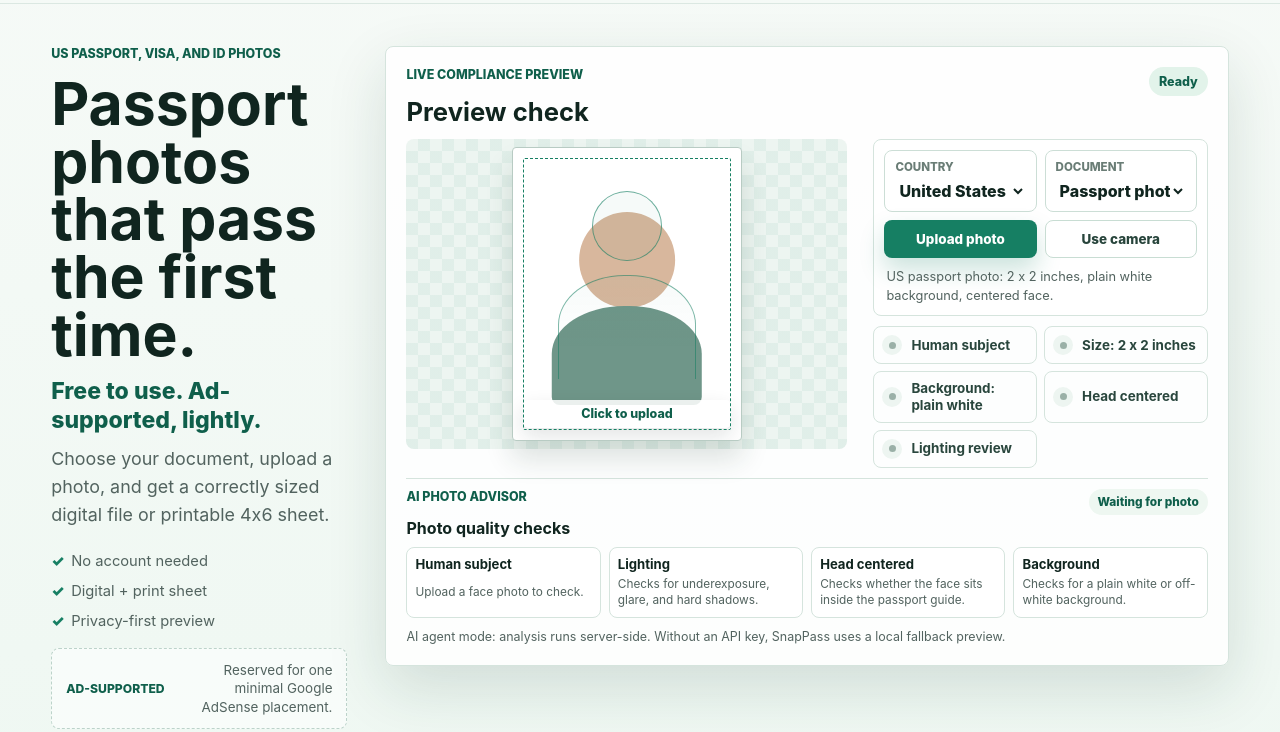
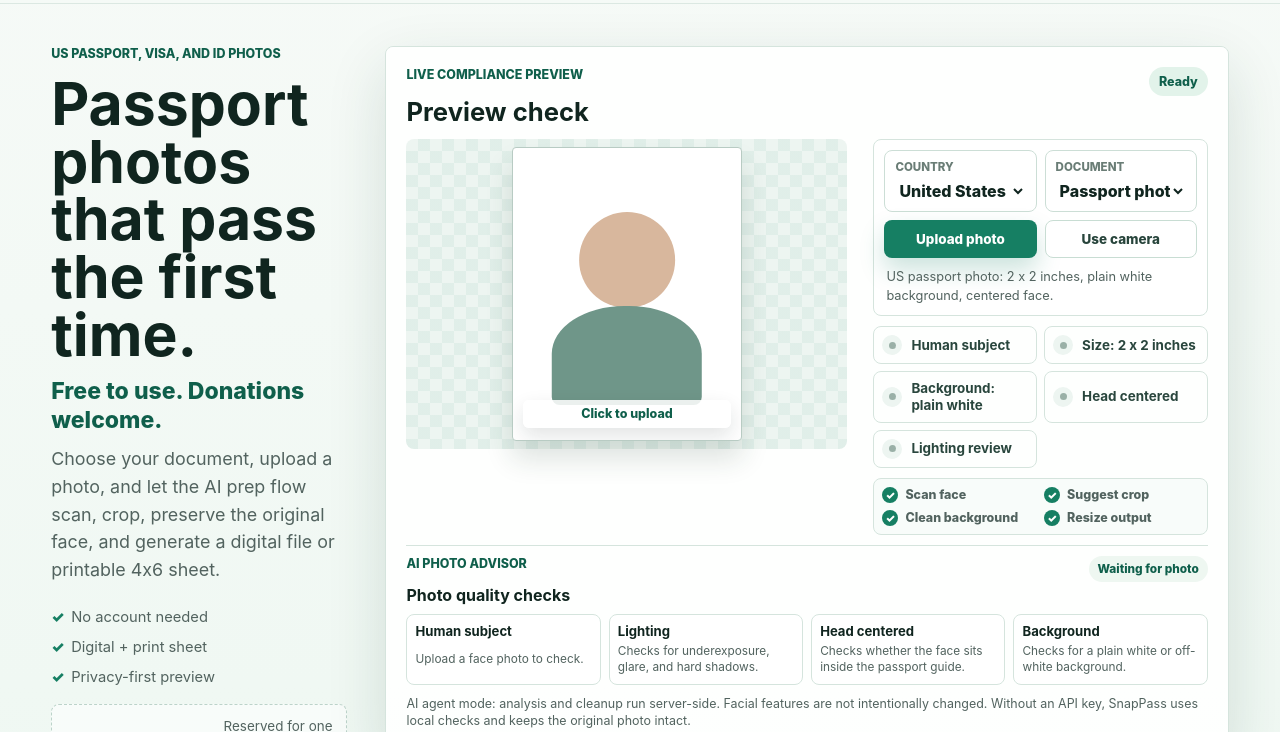
Before and after one commit to upadas/snappass, a website: page index.html in a window 1280 px wide. Shown: the part 68-800 px from the top of the page. Drawn offline with Linux system fonts and the light colour scheme.

Commit message:
feat: position SnapPass as free AI prep

```diff
--- a/index.html
+++ b/index.html
@@ -29,8 +29,8 @@
           <div class="hero-copy">
             <p class="eyebrow">US passport, visa, and ID photos</p>
             <h1 id="hero-title">Passport photos that pass the first time.</h1>
-            <p class="tagline">Free to use. Ad-supported, lightly.</p>
-            <p class="hero-text">Choose your document, upload a photo, and get a correctly sized digital file or printable 4x6 sheet.</p>
+            <p class="tagline">Free to use. Donations welcome.</p>
+            <p class="hero-text">Choose your document, upload a photo, and let the AI prep flow scan, crop, preserve the original face, and generate a digital file or printable 4x6 sheet.</p>
 
             <input id="photoInput" class="file-input" type="file" accept="image/png,image/jpeg,image/webp">
 
@@ -69,7 +69,6 @@
                     <div class="upload-watermark" aria-hidden="true">
                       <span>Click to upload</span>
                     </div>
-                    <span class="crop-guide" aria-hidden="true"></span>
                   </div>
                   <div class="print-preview-popover" id="printPreviewPanel" hidden role="tooltip" aria-label="Live printable 4x6 sheet preview popup">
                     <div class="print-preview-header">
@@ -138,6 +137,12 @@
                   <div class="check-item is-pending" data-check="head"><span></span>Head centered</div>
                   <div class="check-item is-pending" data-check="lighting"><span></span>Lighting review</div>
                 </div>
+                <div class="agent-prep" aria-label="AI preparation steps">
+                  <div><span></span>Scan face</div>
+                  <div><span></span>Suggest crop</div>
+                  <div><span></span>Clean background</div>
+                  <div><span></span>Resize output</div>
+                </div>
               </div>
             </div>
 
@@ -169,7 +174,7 @@
                 </div>
               </div>
               <button class="suggestion-button" id="applySuggestionButton" type="button" hidden>Apply suggested crop</button>
-              <p class="ai-note">AI agent mode: analysis runs server-side. Without an API key, SnapPass uses a local fallback preview.</p>
+              <p class="ai-note">AI agent mode: analysis and cleanup run server-side. Facial features are not intentionally changed. Without an API key, SnapPass uses local checks and keeps the original photo intact.</p>
             </div>
 
             <div class="export-panel" id="exportPanel" hidden>
@@ -210,10 +215,10 @@
       <section class="content-band two-column" id="pricing" aria-labelledby="pricing-title">
         <div>
           <p class="section-kicker">Pricing</p>
-          <h2 id="pricing-title">Free passport photos, supported by minimal ads.</h2>
+          <h2 id="pricing-title">Free passport photos, supported by donations and minimal ads.</h2>
         </div>
         <div class="summary-card">
-          <p>SnapPass is designed to stay free for basic digital downloads and printable 4x6 sheets. A small ad placement helps cover hosting and AI costs without interrupting the photo workflow.</p>
+          <p>Some passport photo sites turn the final download into a paid checkout. SnapPass keeps digital downloads and printable 4x6 sheets free, with optional donations to help cover hosting, image processing, OpenAI API calls, and the AI agents that review and prepare each photo.</p>
         </div>
       </section>
 
@@ -233,7 +238,7 @@
           <h2 id="print-partners-title">Retail print ordering should be a server-side handoff.</h2>
         </div>
         <div class="summary-card">
-          <p>Walgreens is the cleanest first partner when API access is approved: SnapPass can generate the 4x6 sheet, send a temporary image URL, store choice, and contact details, then show the returned order ID. For Walmart, CVS, and other retailers, integrations often route through print platforms such as PNI Digital Media or Fujifilm Imagine rather than direct public APIs.</p>
+          <p>Walgreens is the cleanest first partner when API access is approved: SnapPass can generate the 4x6 sheet, send a temporary image URL, store choice, and contact details, then show the returned order ID. A generic print handoff API can also support Walmart, CVS, and other retailers through providers such as PNI Digital Media or Fujifilm Imagine when direct public APIs are limited.</p>
         </div>
       </section>
     </main>
--- a/styles.css
+++ b/styles.css
@@ -515,43 +515,6 @@ h1 {
   transform: translateX(-50%);
 }
 
-.crop-guide {
-  position: absolute;
-  inset: 10px;
-  border: 1px dashed var(--color-primary);
-  border-radius: 2px;
-  pointer-events: none;
-}
-
-.crop-guide::before,
-.crop-guide::after {
-  content: "";
-  position: absolute;
-  left: 50%;
-  transform: translateX(-50%);
-  border-color: rgba(22, 127, 99, 0.7);
-  pointer-events: none;
-}
-
-.crop-guide::before {
-  top: 12%;
-  width: 33%;
-  height: 25%;
-  border: 1px solid rgba(22, 127, 99, 0.62);
-  border-radius: 50%;
-  background: rgba(22, 127, 99, 0.035);
-}
-
-.crop-guide::after {
-  top: 43%;
-  width: 66%;
-  height: 38%;
-  border: 1px solid rgba(22, 127, 99, 0.56);
-  border-bottom: 0;
-  border-radius: 48% 48% 0 0;
-  background: linear-gradient(180deg, rgba(22, 127, 99, 0.035), transparent 72%);
-}
-
 .checklist {
   display: grid;
   grid-template-columns: repeat(2, minmax(0, 1fr));
@@ -643,6 +606,41 @@ h1 {
   content: "!";
   color: #7d1f1f;
   font-size: 0.78rem;
+  font-weight: 900;
+}
+
+.agent-prep {
+  display: grid;
+  grid-template-columns: repeat(2, minmax(0, 1fr));
+  gap: 7px;
+  padding: 8px;
+  border: 1px solid var(--color-border);
+  border-radius: var(--radius);
+  background: #f8fcfa;
+  color: var(--color-muted);
+  font-size: 0.78rem;
+  font-weight: 760;
+}
+
+.agent-prep div {
+  display: flex;
+  align-items: center;
+  gap: 7px;
+}
+
+.agent-prep span {
+  width: 16px;
+  height: 16px;
+  display: inline-grid;
+  place-items: center;
+  border-radius: 50%;
+  background: var(--color-primary);
+  color: #fff;
+}
+
+.agent-prep span::before {
+  content: "✓";
+  font-size: 0.68rem;
   font-weight: 900;
 }
 
```
Also changed, not shown: playwright.test.js (+4 -0 lines), verify.test.js (+8 -3 lines).
